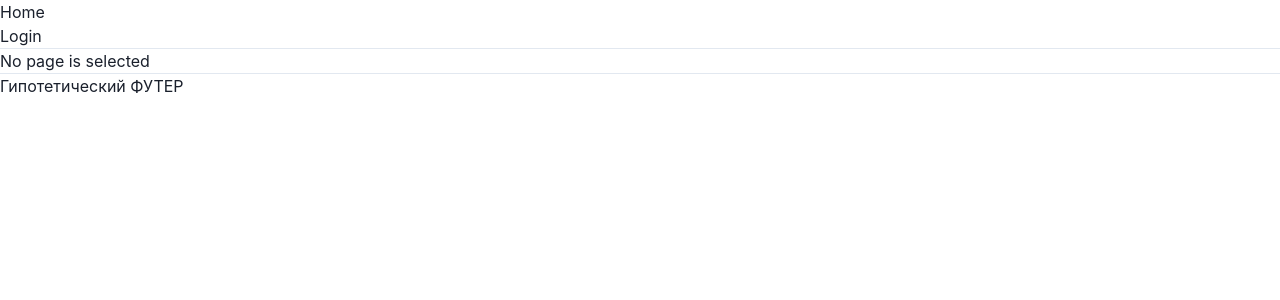
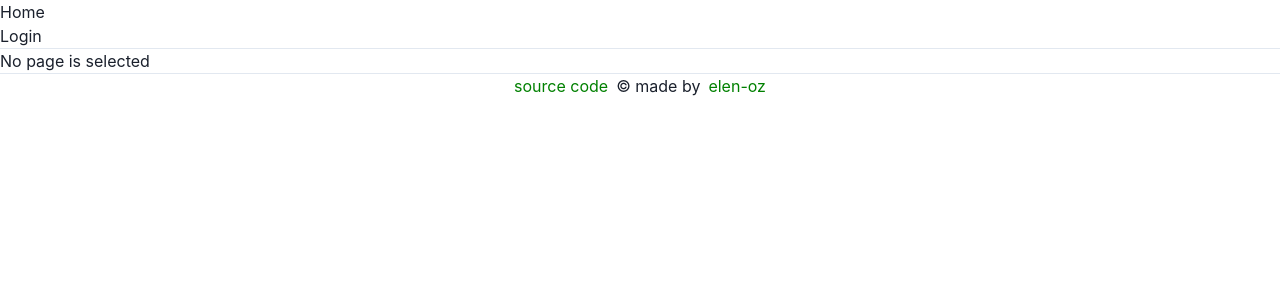
Before and after one commit to elen-oz/chat-app, a React (Vite) app in the folder frontend/: page / in a window 1280 px wide. Shown: the top 300 px of the page. Built offline with nearby package versions, Linux system fonts and the light colour scheme.

Commit message:
feat: add footer

```diff
--- /dev/null
+++ b/frontend/src/components/Footer.jsx
@@ -0,0 +1,16 @@
+import { Box, HStack, Link, Text } from '@chakra-ui/react';
+
+const Footer = () => {
+  return (
+    <HStack as='footer' justify='center'>
+      <Link href='https://github.com/elen-oz/chat-react' isExternal>
+        <Text color='green'>source code</Text>
+      </Link>
+      <Text>&copy; made by</Text>
+      <Link href='https://github.com/elen-oz/chat-react' isExternal>
+        <Text color='green'>elen-oz</Text>
+      </Link>
+    </HStack>
+  );
+};
+export default Footer;
--- a/frontend/src/pages/LoginPage.jsx
+++ b/frontend/src/pages/LoginPage.jsx
@@ -26,10 +26,8 @@ const LoginPage = () => {
       onSubmit,
     });
 
-  console.log(errors);
-
   return (
-    <Flex bg='gray.100' align='center' justify='center' h='100vh'>
+    <Flex bg='gray.100' align='center' justify='center' h='100%'>
       <Box bg='white' p={6} rounded='4px' w={64}>
         <form onSubmit={handleSubmit}>
           <VStack spacing={4} align='flex-start'>
--- a/frontend/src/pages/MainPage.jsx
+++ b/frontend/src/pages/MainPage.jsx
@@ -1,5 +1,7 @@
 import { Link, Outlet, useLocation } from 'react-router-dom';
 import { useEffect } from 'react';
+import Footer from '../components/Footer';
+import { Box } from '@chakra-ui/react';
 
 const MainPage = () => {
   const location = useLocation();
@@ -9,7 +11,7 @@ const MainPage = () => {
   }, [location]);
 
   return (
-    <>
+    <Box h='90vh'>
       <nav>
         <ul>
           <li>
@@ -23,8 +25,8 @@ const MainPage = () => {
       <hr />
       <Outlet />
       <hr />
-      <div>Гипотетический ФУТЕР</div>
-    </>
+      <Footer />
+    </Box>
   );
 };
 export default MainPage;
```
